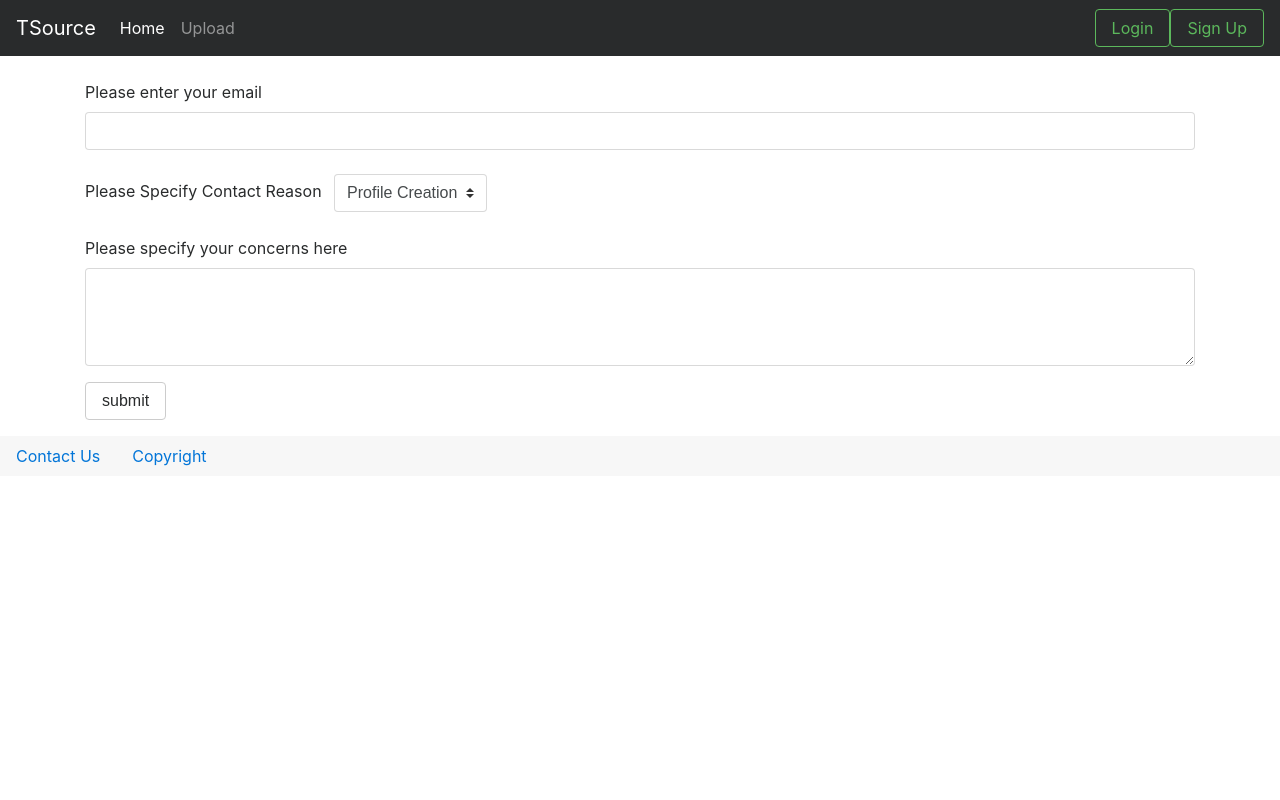
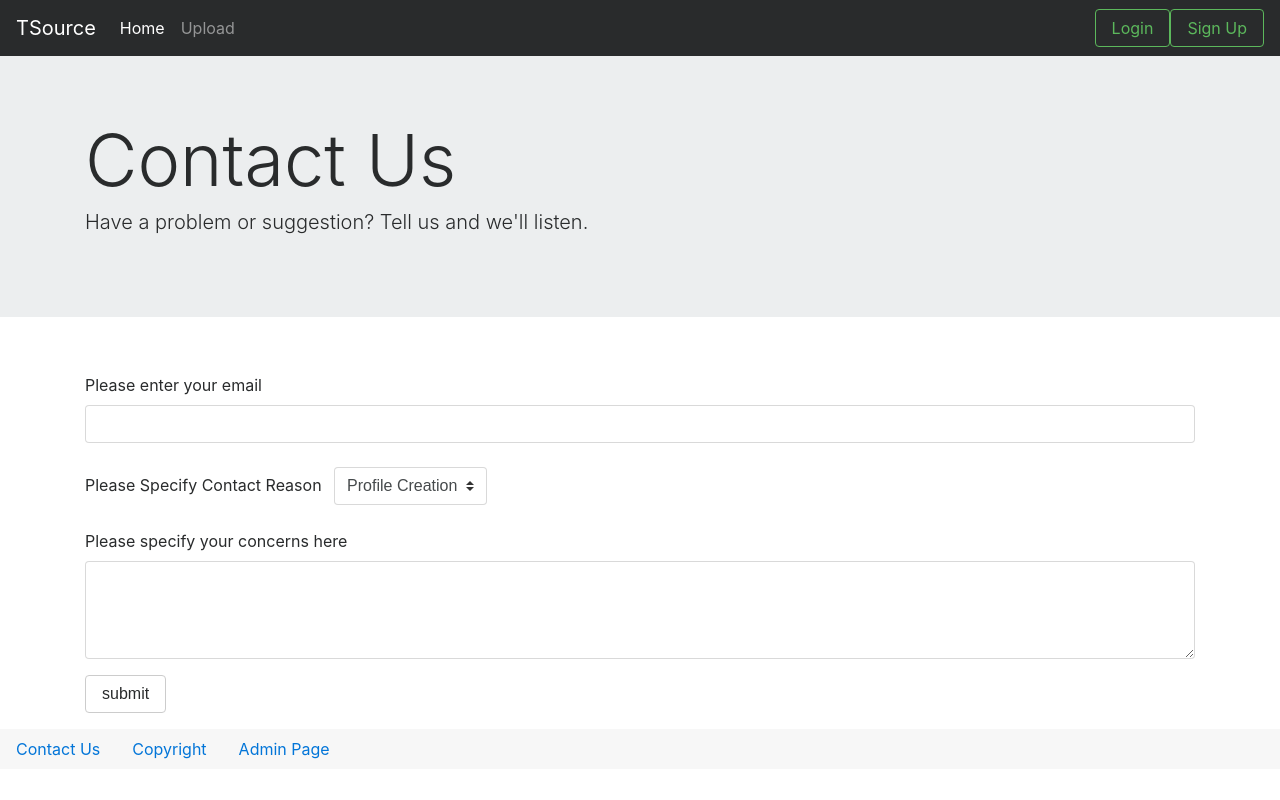
Before and after one commit to wmkwok/a290Midterm, a PHP site: page /ContactPage.php in a window 1280 px wide. Run offline with PHP 8.4, Linux system fonts and the light colour scheme; some libraries are stand-ins or nearby versions.

Commit message:
added jumbotron on needed pages, added admin to footer for now

```diff
--- a/ContactPage.php
+++ b/ContactPage.php
@@ -8,6 +8,14 @@
 
   <body>
     <?php include 'header.php';?>
+
+     <div class="jumbotron jumbotron-fluid">
+      <div class="container">
+	<h1 class="display-3">Contact Us</h1>
+	<p class="lead">Have a problem or suggestion? Tell us and we'll listen.</p>
+      </div>
+    </div>
+
     <div class="container">
       <form method="post">
 	<br>
--- a/footer.php
+++ b/footer.php
@@ -7,6 +7,9 @@
   <li class="nav-item">
     <a class="nav-link" href="Copyright.php">Copyright</a>
   </li>
+   <li class="nav-item">
+    <a class="nav-link" href="Admin.php">Admin Page</a>
+  </li>
 </ul>
           </div>
         </footer>
```
Also changed, not shown: CreateProfile.php (+7 -0 lines).
